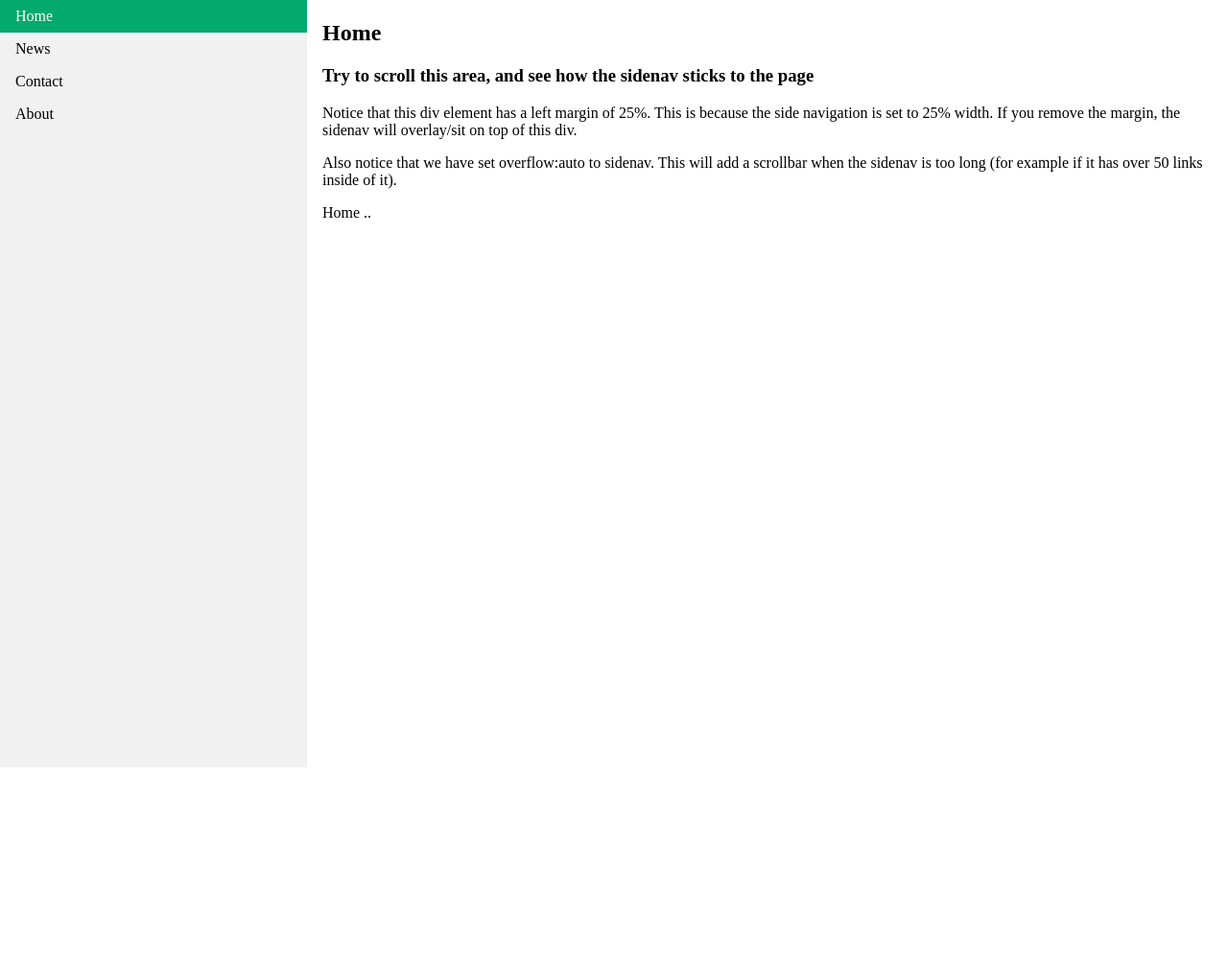
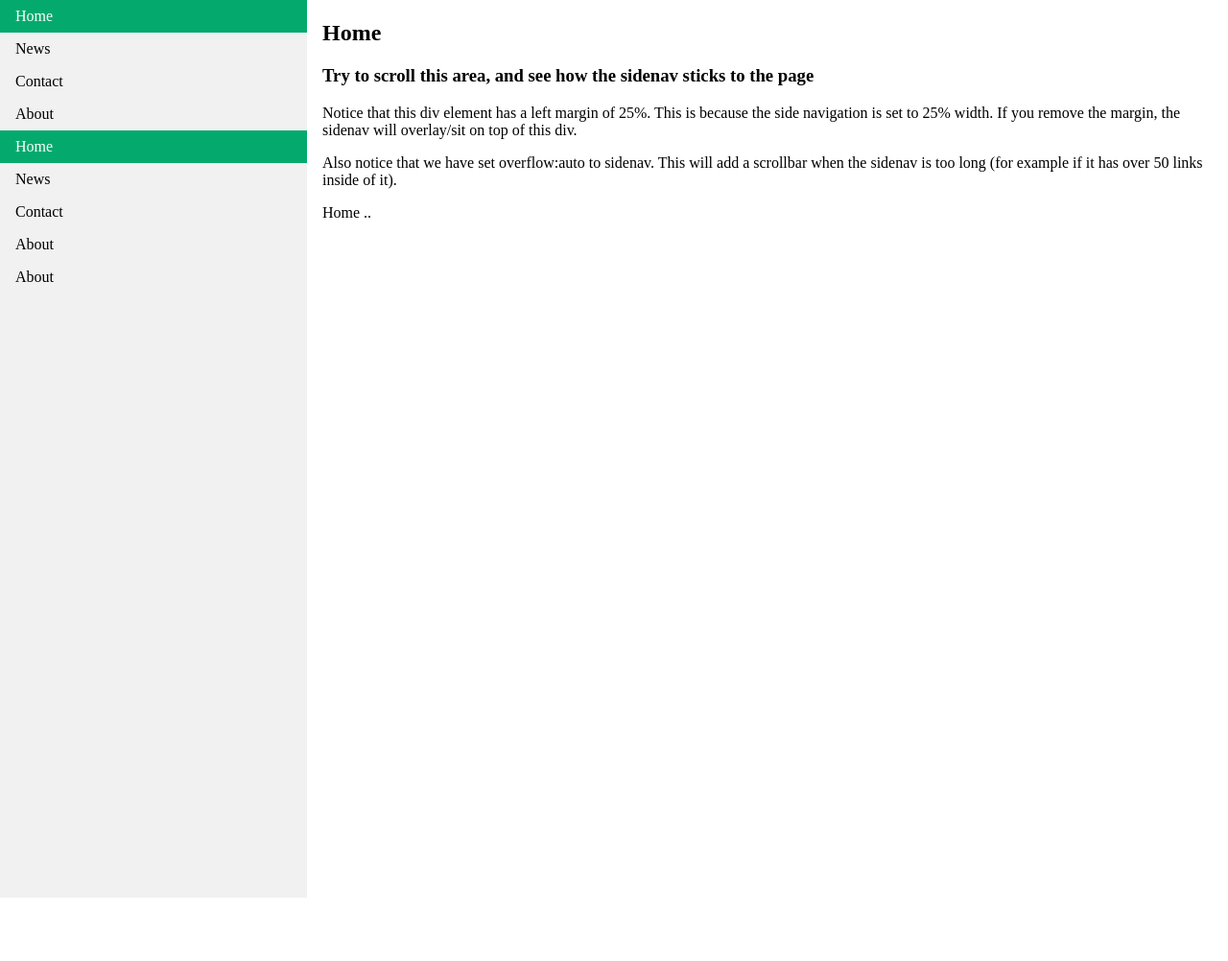
Before and after one commit to mohamedAbdullaAlNahtta/Role-Based-Access-Control-php-mysql, a PHP site: page /index.php in a window 1280 px wide. Shown: the whole page at 96% size. Run offline with PHP 8.4, Linux system fonts and the light colour scheme.

Commit message:
Update index.php

```diff
--- a/index.php
+++ b/index.php
@@ -65,11 +65,21 @@ li a:hover:not(.active) {
 <body>
 
 <ul>
-  <li><a class="active" href="index.php?module=home">Home</a></li>
-  <li><a href="index.php?module=news">News</a></li>
-  <li><a href="index.php?module=contact">Contact</a></li>
-  <li><a href="index.php?module=about">About</a></li>
+    <li><a class="active" href="index.php?module=home">Home</a></li>
+    <li><a href="index.php?module=news">News</a></li>
+    <li><a href="index.php?module=contact">Contact</a></li>
+    <li><a href="index.php?module=about">About</a></li>
+    <li>
+        <ul>
+            <li><a class="active" href="index.php?module=home">Home</a></li>
+            <li><a href="index.php?module=news">News</a></li>
+            <li><a href="index.php?module=contact">Contact</a></li>
+            <li><a href="index.php?module=about">About</a></li>
+            <li><a href="index.php?module=about">About</a></li>
+        </ul>
+    </li>
 </ul>
+
 
 
 <?php
```
